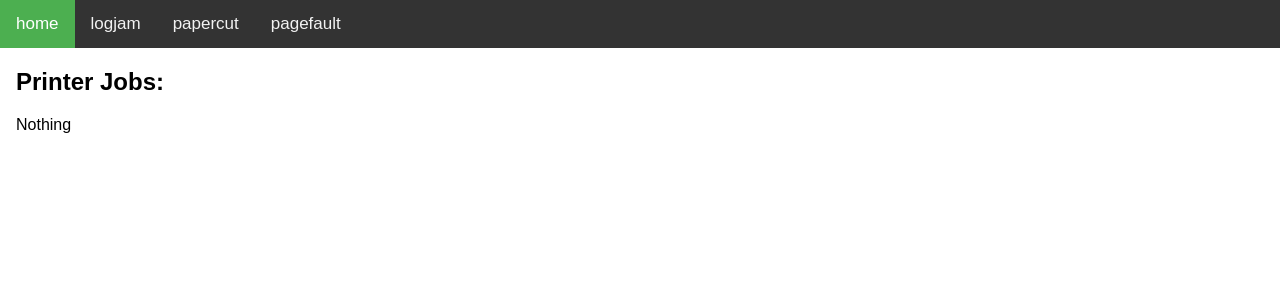
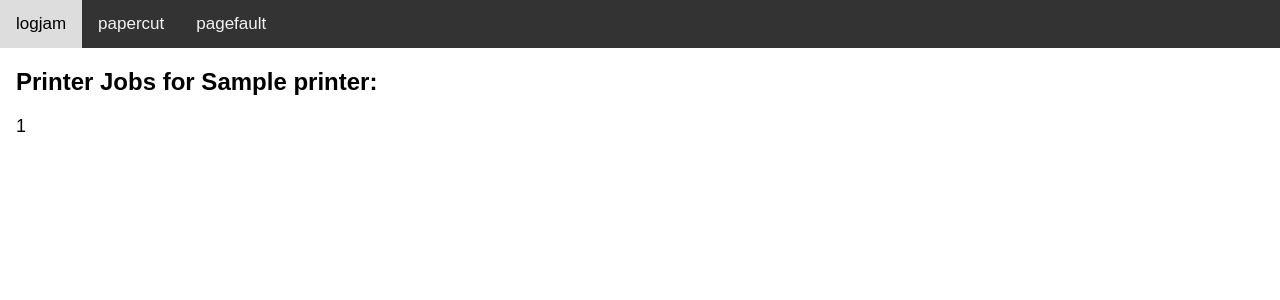
Before and after one commit to ocf/printlist, a Flask app: template templates/home.html in a window 1280 px wide. Shown: the top 300 px of the page. Run offline with Flask 2, Linux system fonts and the light colour scheme; the template is opened without the code that fills it: most values are stand-ins (such as "Sample title", 1, 10 or a date in 2020); parts of the project's set-up code (start-up, migrations or seed data) failed here and were passed over.

Commit message:
added modified html template and tested in lab

```diff
--- a/main.py
+++ b/main.py
@@ -3,8 +3,12 @@ import os
 import sys
 import time
 import redis
+import threading
+from configparser import ConfigParser
 from flask import Flask
 from flask import render_template
+
+BROKER_AUTH = 'broker.conf'
 
 redis_connection = functools.partial(
     redis.StrictRedis,
@@ -21,6 +25,13 @@ def subscribe(host, password, *channels):
     sub.subscribe(channels)
     return sub
 
+def read_config():
+    config = ConfigParser()
+    config.read(BROKER_AUTH)
+    host = config.get('broker', 'host')
+    password = config.get('broker', 'password')
+    return host, password
+
 printer_dict = {'printer-logjam': [], 'printer-pagefault': [], 'printer-papercut': []}
 
 def push_user(printer, username):
@@ -35,7 +46,7 @@ def check_user(printer, username):
         remove_user(printer, username)
 
 def monitor_printer():
-    host, password = 'broker.ocf.berkeley.edu', '###'
+    host, password = read_config()
 
     s = subscribe(host, password, 'printer-logjam', 'printer-pagefault', 'printer-papercut')
     while True:
@@ -49,11 +60,16 @@ def monitor_printer():
             for u in printer_dict[p]:
                 check_user(p, u)
 
-if __name__ == '__main__':
-    monitor_printer()
-
 app = Flask(__name__)
 
-@app.route('/')
-def home():
-    return printer_dict
+@app.route('/<string:printer>')
+def home(printer):
+    p = 'printer-' + printer
+    requested_list = printer_dict[p]
+    return render_template('home.html', title = 'home', requested_list = requested_list, printer = printer)
+
+if __name__ == '__main__':
+    t1 = threading.Thread(target = app.run, kwargs = dict(port = 8020, host = "0.0.0.0", debug = True, use_reloader = False, threaded = True))
+    t2 = threading.Thread(target = monitor_printer)
+    t1.start()
+    t2.start()
--- a/templates/home.html
+++ b/templates/home.html
@@ -1,7 +1,8 @@
 <!DOCTYPE html>
 <html>
+<link rel="shortcut icon" href="{{ url_for('static', filename='favicon.ico') }}">
 <head>
-<meta name="viewport" content="width=device-width, initial-scale=1">
+<meta http-equiv="refresh" content="5" name="viewport" content="width=device-width, initial-scale=1">
 <style>
 body {
   margin: 0;
@@ -36,15 +37,16 @@ body {
 <body>
 
 <div class="topnav">
-  <a class="active" href="#home">home</a>
-  <a href="#logjam">logjam</a>
-  <a href="#papercut">papercut</a>
-  <a href="#pagefault">pagefault</a>
+  <a href="logjam">logjam</a>
+  <a href="papercut">papercut</a>
+  <a href="pagefault">pagefault</a>
 </div>
 
 <div style="padding-left:16px">
-  <h2>Printer Jobs:</h2>
-  <p>Nothing</p>
+  <h2>Printer Jobs for {{printer}}:</h2>
+  {% for user in requested_list %}
+  <font size = "4.5">{{ user[0] }}<br /></font>
+  {% endfor %}
 </div>
 
 </body>
```
Also changed, not shown: static/favicon.ico (added).
